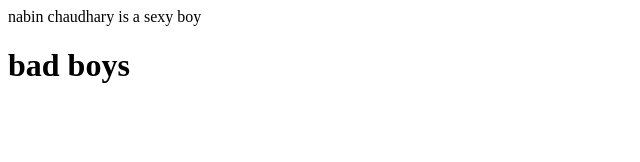
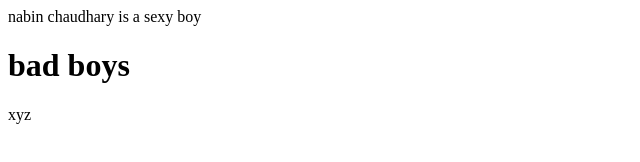
Before and after one commit to KSDN-05/gitHubFlow, a plain HTML site: page index.html in a window 1280 px wide. Shown: the full height of the page, 0-640 px from the left. Drawn offline with Linux system fonts and the light colour scheme.

Commit message:
added st

```diff
--- a/index.html
+++ b/index.html
@@ -1,2 +1,3 @@
 <p>nabin chaudhary is a sexy boy</p>
 <h1>bad boys</h1>
+<drake>xyz</drake>
```
